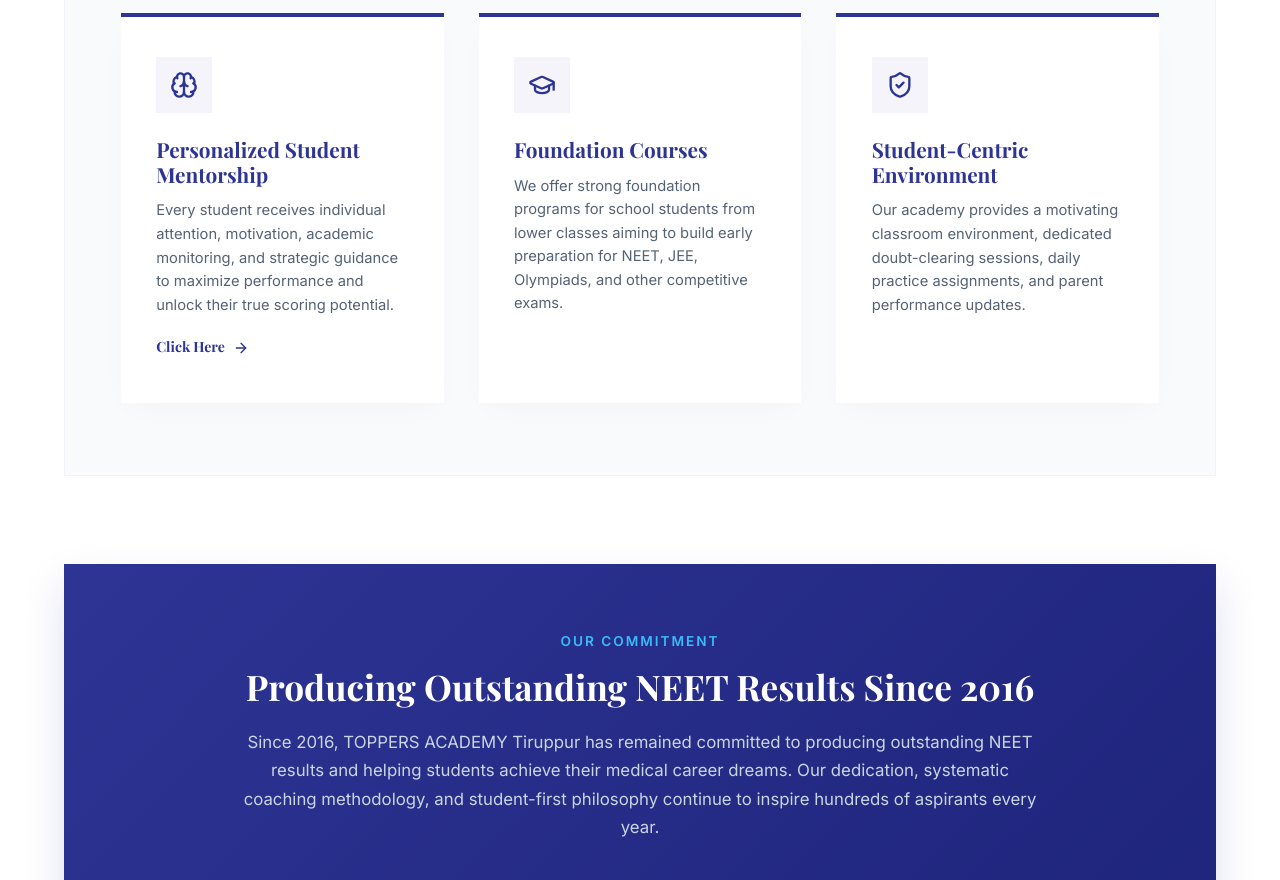
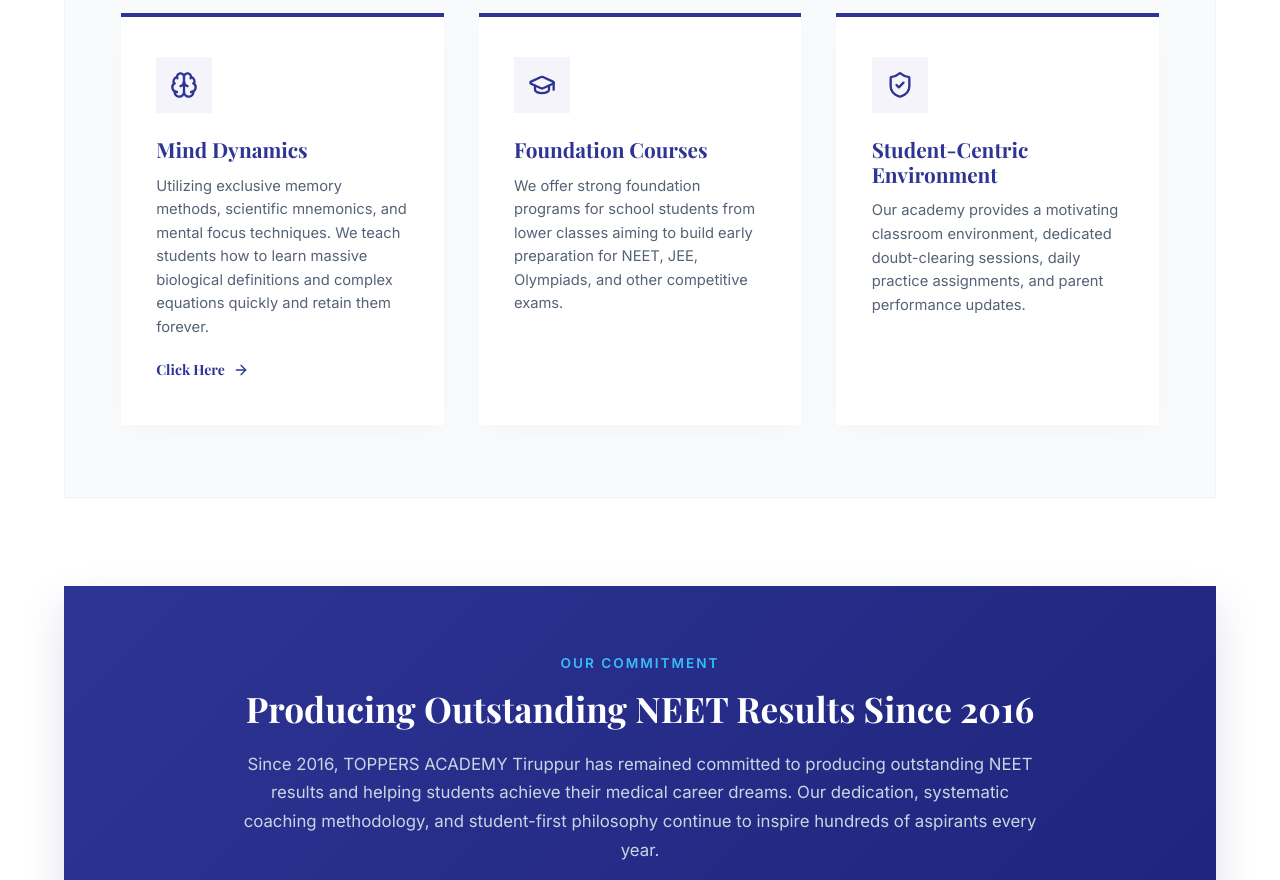
Before and after one commit to KungumapriyaaMKP/TAW-TUP, a React (Vite) app: page / in a window 1280 px wide. Shown: the part 6520-7400 px from the top of the page. Built offline with nearby package versions, Linux system fonts and the light colour scheme; a web font is replaced by a local one.

Commit message:
Rename fourth pillar card from Personalized Student Mentorship to Mind Dynamics and update details

```diff
--- a/src/pages/About.jsx
+++ b/src/pages/About.jsx
@@ -33,8 +33,8 @@ const About = () => {
       image: omrImg
     },
     {
-      title: "Personalized Student Mentorship",
-      desc: "Every student receives individual attention, motivation, academic monitoring, and strategic guidance to maximize performance and unlock their true scoring potential.",
+      title: "Mind Dynamics",
+      desc: "Utilizing exclusive memory methods, scientific mnemonics, and mental focus techniques. We teach students how to learn massive biological definitions and complex equations quickly and retain them forever.",
       icon: <Brain size={28} />
     },
     {
@@ -205,7 +205,7 @@ const About = () => {
                 <div style={{ display: 'flex', flexDirection: 'column', flex: 1 }}>
                   <h3>{f.title}</h3>
                   <p style={{ flex: 1 }}>{f.desc}</p>
-                  {f.title.includes("Mentorship") && (
+                  {f.title.includes("Mind Dynamics") && (
                     <a href="#mind-dynamics" className="pillar-link">
                       Click Here <ArrowRight size={16} />
                     </a>
```
